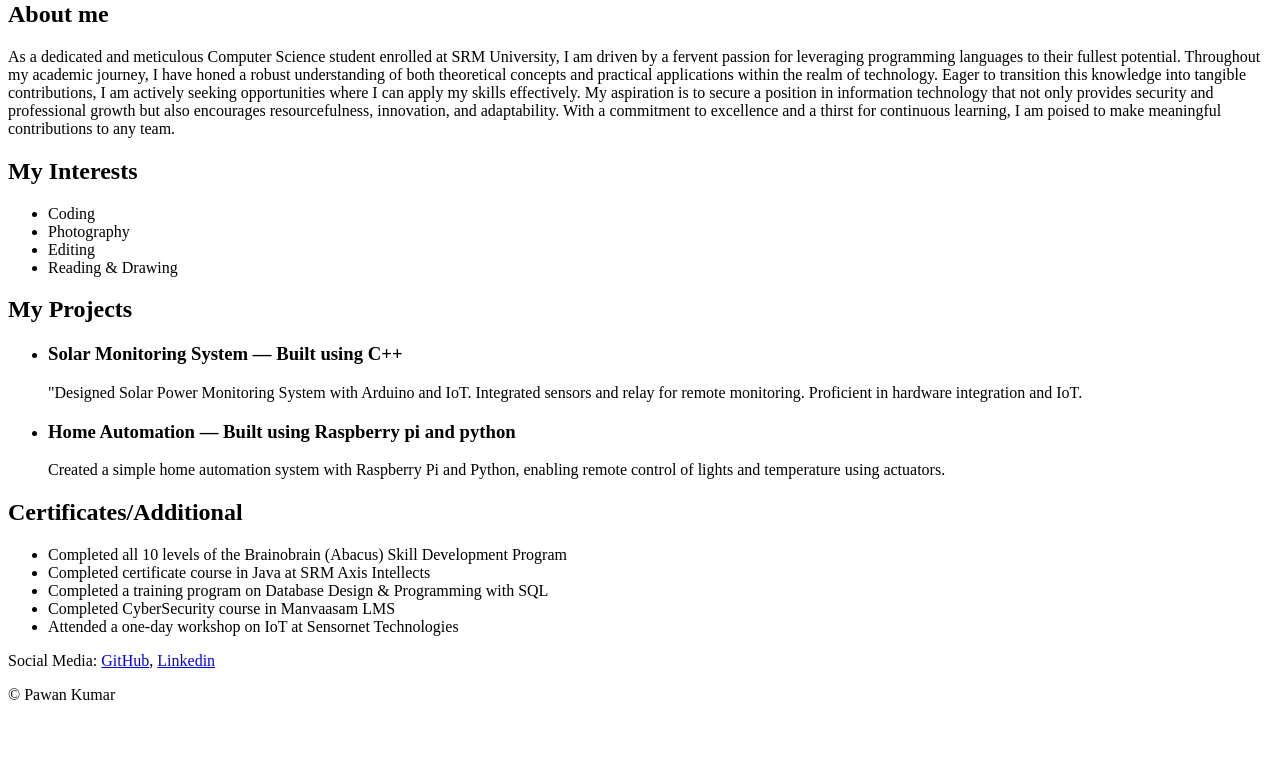
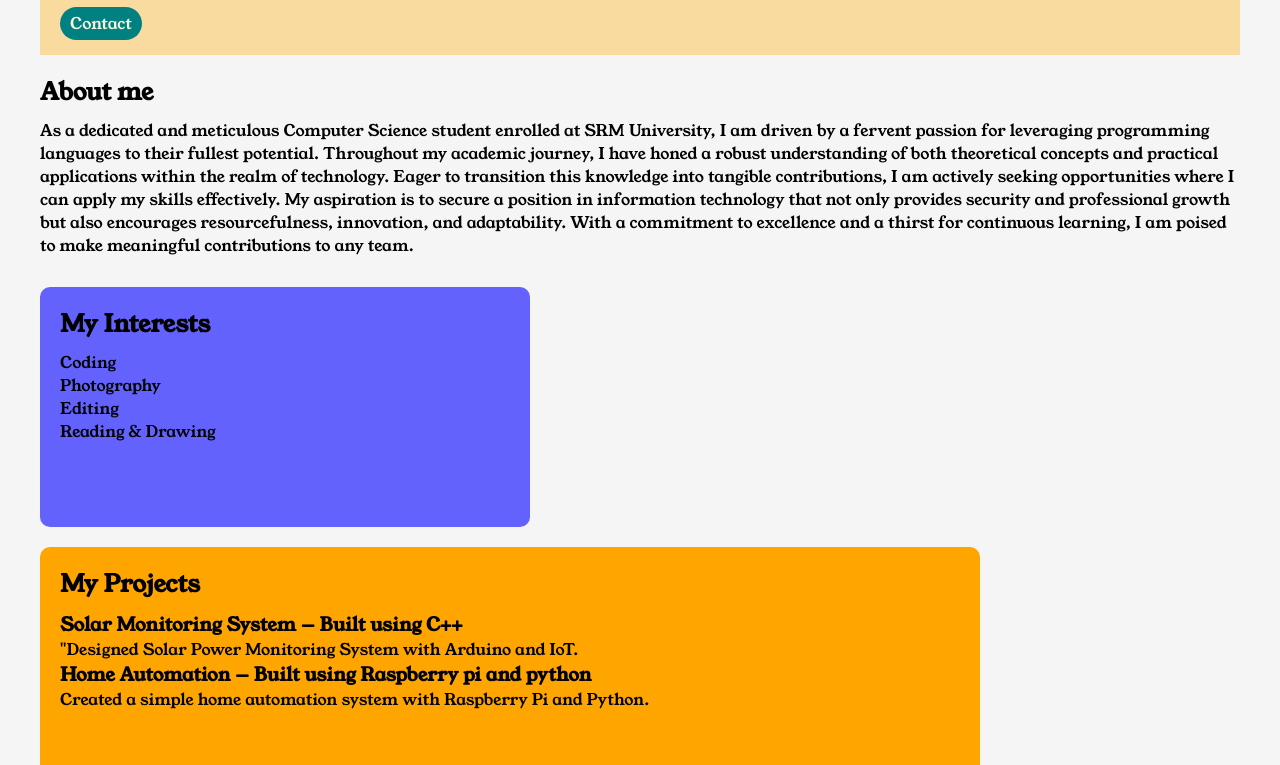
Before and after one commit to Pawankumar0403/PawanKumar-Portfolio, a plain HTML site: page index.html in a window 1280 px wide. Shown: the part 151-916 px from the top of the page. Before the commit the page ends 871 px from the top, so only its background shows below. Drawn offline with Linux system fonts and the light colour scheme.

Commit message:
update css

```diff
--- a/index.html
+++ b/index.html
@@ -2,22 +2,32 @@
 <html>
     <head>
         <title>Pawan Kumar</title>
+        <link rel="preconnect" href="https://fonts.googleapis.com">
+        <link rel="preconnect" href="https://fonts.gstatic.com" crossorigin>
+        <link href="https://fonts.googleapis.com/css2?family=Young+Serif&display=swap" rel="stylesheet">
+
+        <link rel="stylesheet"href="style.css">
+
     </head>
+
     <body>
-        <div>
-            <h1>Pawan Kumar R</h1>
-            <p>Aspiring IT Professional Passionate About Technology</p>
-            <a href="contact.html">Contact</a>
+
+        <div class="container">
+
+        <div class="section-one">
+            <h1 class="section-one__name">Pawan Kumar R</h1>
+            <p class="section-one__role">Aspiring IT Professional Passionate About Technology</p>
+            <a class="section-one__contact" href="contact.html">Contact</a>
         </div>
 
-        <div>
-            <h2>About me</h2>
-            <p>As a dedicated and meticulous Computer Science student enrolled at SRM University, I am driven by a fervent passion for leveraging programming languages to their fullest potential. Throughout my academic journey, I have honed a robust understanding of both theoretical concepts and practical applications within the realm of technology. Eager to transition this knowledge into tangible contributions, I am actively seeking opportunities where I can apply my skills effectively. My aspiration is to secure a position in information technology that not only provides security and professional growth but also encourages resourcefulness, innovation, and adaptability. With a commitment to excellence and a thirst for continuous learning, I am poised to make meaningful contributions to any team.</p>
+        <div class="section-two">
+            <h2 class="section-two__title">About me</h2>
+            <p class="section-two__desc">As a dedicated and meticulous Computer Science student enrolled at SRM University, I am driven by a fervent passion for leveraging programming languages to their fullest potential. Throughout my academic journey, I have honed a robust understanding of both theoretical concepts and practical applications within the realm of technology. Eager to transition this knowledge into tangible contributions, I am actively seeking opportunities where I can apply my skills effectively. My aspiration is to secure a position in information technology that not only provides security and professional growth but also encourages resourcefulness, innovation, and adaptability. With a commitment to excellence and a thirst for continuous learning, I am poised to make meaningful contributions to any team.</p>
         </div>
 
-        <div>
-            <h2>My Interests</h2>
-            <ul>
+        <div class="section-three">
+            <h2 class="section-three__title">My Interests</h2>
+            <ul class="section-three__desc">
                 <li>Coding</li>
                 <li>Photography</li>
                 <li>Editing</li>
@@ -25,26 +35,26 @@
             </ul>
         </div>
 
-        <div>
-            <h2>My Projects</h2>
+        <div class="section-four">
+            <h2 class="section-four__title">My Projects</h2>
 
-            <ul>
+            <ul class="section-four__desc">
                 <li>
                     <h3>Solar Monitoring System — Built using C++</h3>
-                    <p>"Designed Solar Power Monitoring System with Arduino and IoT. Integrated sensors and relay for remote monitoring. Proficient in hardware integration and IoT.</p>
+                    <p>"Designed Solar Power Monitoring System with Arduino and IoT.</p>
                 </li>
 
                 <li>
                     <h3>Home Automation — Built using Raspberry pi and python</h3>
-                    <p>Created a simple home automation system with Raspberry Pi and Python, enabling remote control of lights and temperature using actuators.</p>
+                    <p>Created a simple home automation system with Raspberry Pi and Python.</p>
                 </li>
 
             </ul>
         </div>
 
-        <div>
-            <h2>Certificates/Additional</h2>
-            <ul>
+        <div class="section-five">
+            <h2 class="section-five__title">Certificates/Additional</h2>
+            <ul class="section-five__desc">
                 <li>Completed all 10 levels of the Brainobrain (Abacus) Skill Development Program</li>
                 <li>Completed certificate course in Java at SRM Axis Intellects</li>
                 <li>Completed a training program on Database Design & Programming with SQL</li>
@@ -53,13 +63,14 @@
             </ul>
         </div>
 
-        <div>
-            <p>Social Media:
-                <a href="https://github.com/Pawankumar0403">GitHub</a>,
-                <a href="https://www.linkedin.com/in/pawankumar0403">Linkedin</a>
+        <div class="section-six">
+            <p class="section-six__title">Social Media:
+                <a class="section-six__git" href="https://github.com/Pawankumar0403">GitHub</a>,
+                <a class="section-six__link" href="https://www.linkedin.com/in/pawankumar0403">Linkedin</a>
             </p>
-            <p>&copy; Pawan Kumar</p>
+            <p class="section-six__name">&copy; Pawan Kumar</p>
         </div>
+    </div>
     </body>
 
 </html>
--- /dev/null
+++ b/style.css
@@ -0,0 +1,108 @@
+        *{
+            padding: 0px;
+            margin: 0px;
+        }
+
+        body{
+            font-family: "Young Serif", serif;
+        }
+
+        .section-one{
+            background-color: rgb(249, 219, 160);
+            color: rgb(232, 63, 63);
+            padding: 20px;
+        }
+
+        .section-one__name{
+            font-size: 35px;
+        }
+
+        .section-one__role{
+            font-size: 20px;
+            margin-top: 10px;
+            margin-bottom: 15px;
+        }
+
+        .section-one__contact{
+            background-color: teal;
+            color: beige;
+            text-decoration: none;
+            padding-left: 10px;
+            padding-right: 10px;
+            padding-top: 5px;
+            padding-bottom: 5px;
+            border-radius: 25px;
+        }
+
+        .container{
+            padding: 40px;
+            background-color: whitesmoke;
+        }
+
+        .section-two{
+            margin-top: 20px;
+        }
+
+        .section-two__desc{
+            margin-top: 10px;
+            margin-bottom: 10px;
+        }
+
+        .section-three{
+            background-color: #6462FD;
+            border-radius: 10px;
+            padding: 20px;
+            margin-top: 20px;
+            display: inline-block;
+            height: 200px;
+            width: 450px;
+            vertical-align: top;
+        }
+
+        .section-three__title{
+            margin-bottom: 10px;
+        }
+
+        li{
+            list-style: none;
+        }
+
+        .section-four{
+            background-color: orange;
+            border-radius: 10px;
+            padding: 20px;
+            margin-top: 20px;
+            display: inline-block;
+            height: 200px;
+            width: 900px;
+        }
+
+        .section-four__title{
+            margin-bottom: 10px;
+        }
+
+        .section-five{
+            background-color: rgb(1, 92, 1);
+            color: white;
+            padding: 20px;
+            margin-top: 20px;
+        }
+
+        .section-six{
+            background-color: black;
+            color: white;
+            padding: 20px;
+            margin-top: 20px;
+        }
+
+        .section-six__git{
+            color: lightblue;
+        }
+
+        .section-six__link{
+            color: lightblue;
+        }
+
+        .section-six__name{
+            margin-top: 10px;
+        }
--- /dev/null
+++ b/style1.css
@@ -0,0 +1,88 @@
+*{
+    padding: 0px;
+    margin: 0px;
+}
+
+body{
+    font-family: "Young Serif", serif;
+}
+
+.section-one{
+    background-color: rgb(249, 219, 160);
+            color: rgb(232, 63, 63);
+            padding: 20px;
+        }
+
+        .section-one__name{
+            font-size: 35px;
+        }
+
+        .section-one__role{
+            font-size: 20px;
+            margin-top: 10px;
+            margin-bottom: 15px;
+        }
+
+        .section-one__home{
+            background-color: teal;
+            color: beige;
+            text-decoration: none;
+            padding-left: 10px;
+            padding-right: 10px;
+            padding-top: 5px;
+            padding-bottom: 5px;
+            border-radius: 25px;
+        }
+
+        .container{
+            padding: 40px;
+        }
+
+        .section-two{
+            margin-top: 20px;
+            padding: 20px;
+        }
+
+        .section-two__title1{
+            margin-bottom: 10px;
+            padding: 10px;
+        }
+
+        .section-two__title2{
+            margin-bottom: 10px;
+            padding: 10px;
+        }
+
+        .section-two__title3{
+            margin-bottom: 10px;
+            padding: 10px;
+        }
+
+        .section-two__title4{
+            margin-bottom: 10px;
+            padding: 10px;
+        }
+
+        .section-three__submit{
+            background-color: teal;
+            color: beige;
+            padding: 10px;
+            margin-left: 150px;
+            border: none;
+            border-radius: 25px;
+        }
+
+        .section-four{
+            background-color: black;
+            color: white;
+            padding: 20px;
+            margin-top: 150px;
+        }
+
+        .section-four__git{
+            color: lightblue;
+        }
+
+        .section-four__link{
+            color: lightblue;
+        }
```
Also changed, not shown: contact.html (+28 -17 lines).
